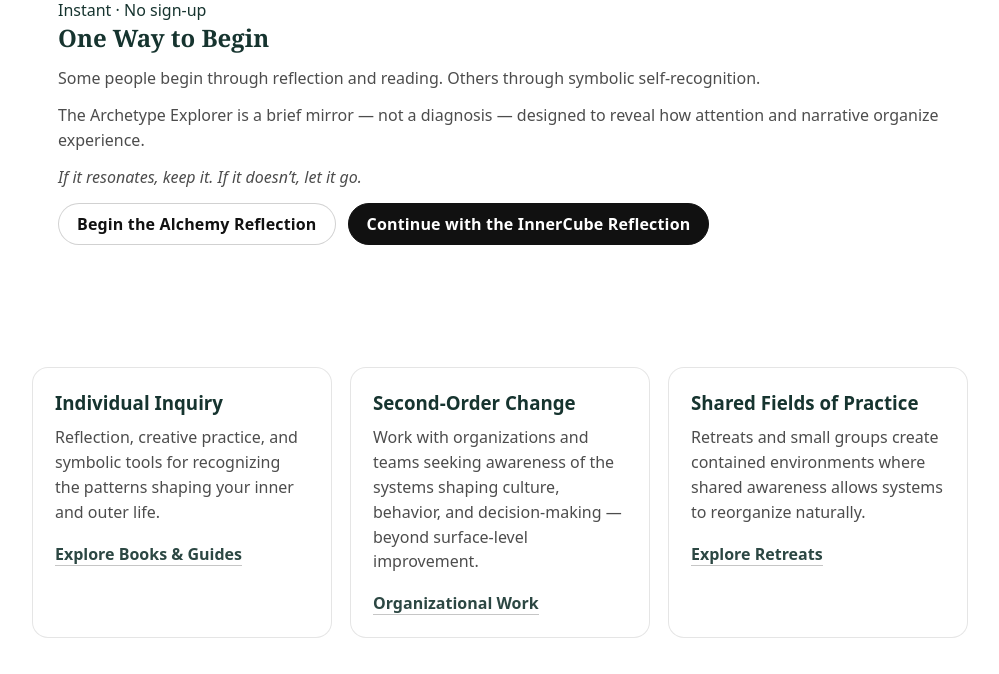
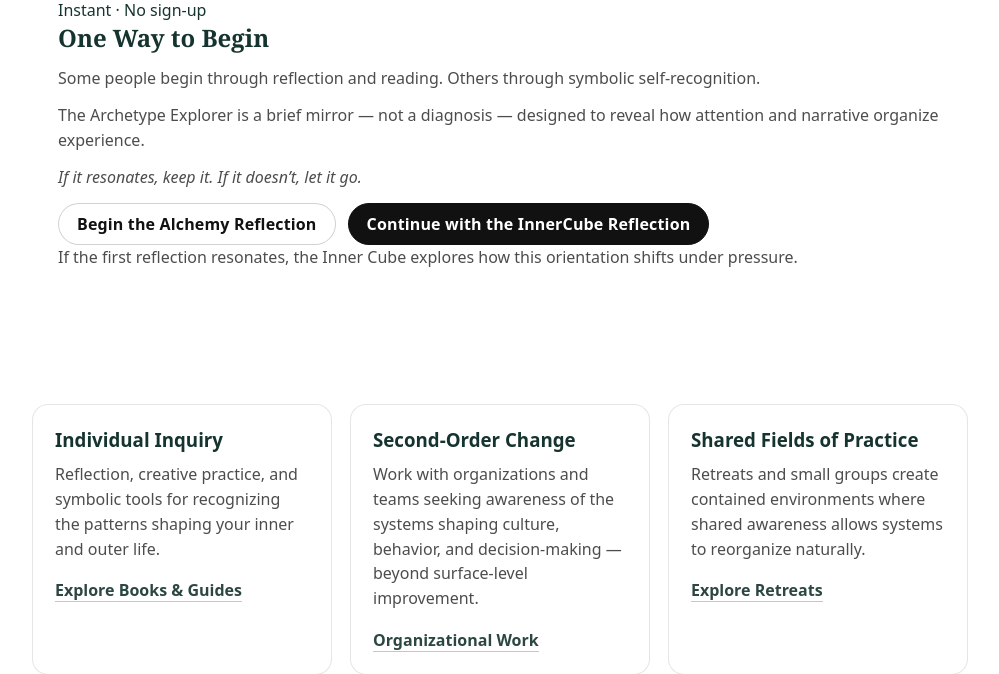
Before and after one commit to angelosegarra-code/ArchetypeRetreats, a Flask app: page / in a window 1280 px wide. Shown: the part 964-1638 px from the top of the page, without its empty margins (140-1139 px from the left). Run offline with Flask 3, Linux system fonts and the light colour scheme.

Commit message:
Update index.html

```diff
--- a/templates/index.html
+++ b/templates/index.html
@@ -84,6 +84,10 @@
       <a class="btn" href="/explorer">Begin the Alchemy Reflection</a>
       <a class="btn primary" href="/innercube">Continue with the InnerCube Reflection</a>
     </div>
+
+      <p class="bridge-line">
+        If the first reflection resonates, the Inner Cube explores how this orientation shifts under pressure.
+      </p>
 
     </div>
   </div>
```
